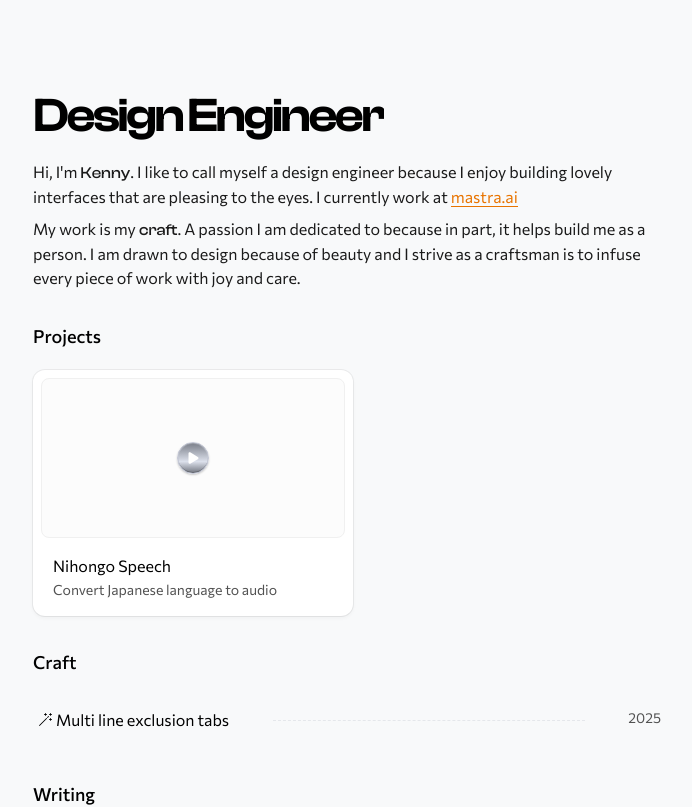
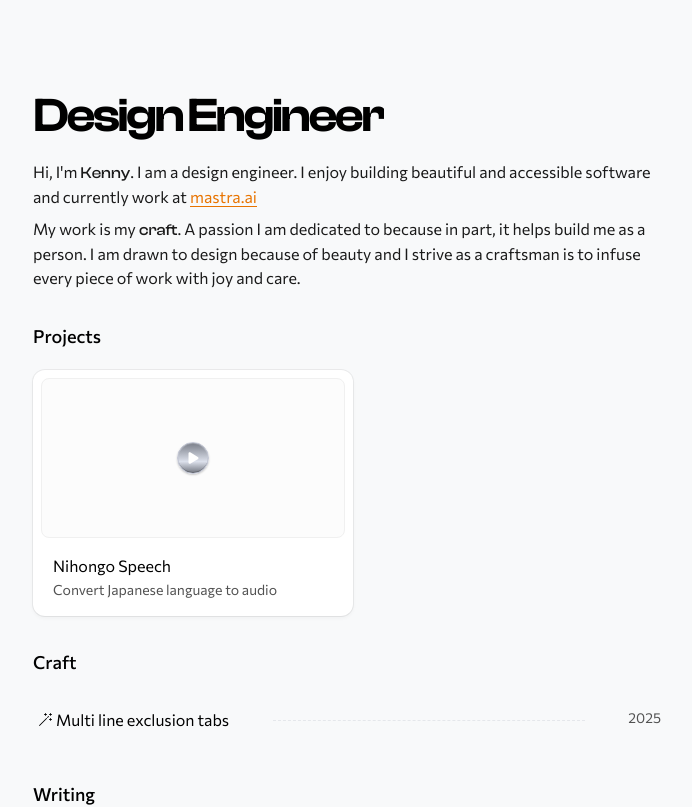
Before and after one commit to adeleke5140/portfolio-v2, a Next.js app: page / in a window 1280 px wide. Shown: the top 807 px of the page, without its empty margins (291-983 px from the left). Built offline with nearby package versions, Linux system fonts and the light colour scheme.

Commit message:
feat: update intro

```diff
--- a/src/components/introduction.tsx
+++ b/src/components/introduction.tsx
@@ -33,9 +33,9 @@ export const Introduction = () => {
             <div className="rounded-lg  dark:text-[#fefefe]">
               <p>
                 Hi, I&apos;m{' '}
-                <span className="font-clash font-medium">Kenny</span>. I like to
-                call myself a design engineer because I enjoy building lovely
-                interfaces that are pleasing to the eyes. I currently work at{' '}
+                <span className="font-clash font-medium">Kenny</span>. I am a
+                design engineer. I enjoy building beautiful and accessible
+                software and currently work at{' '}
                 <a
                   href="https://www.mastra.ai"
                   className="border-b border-[#e87400]   text-[#e87400]"
```
